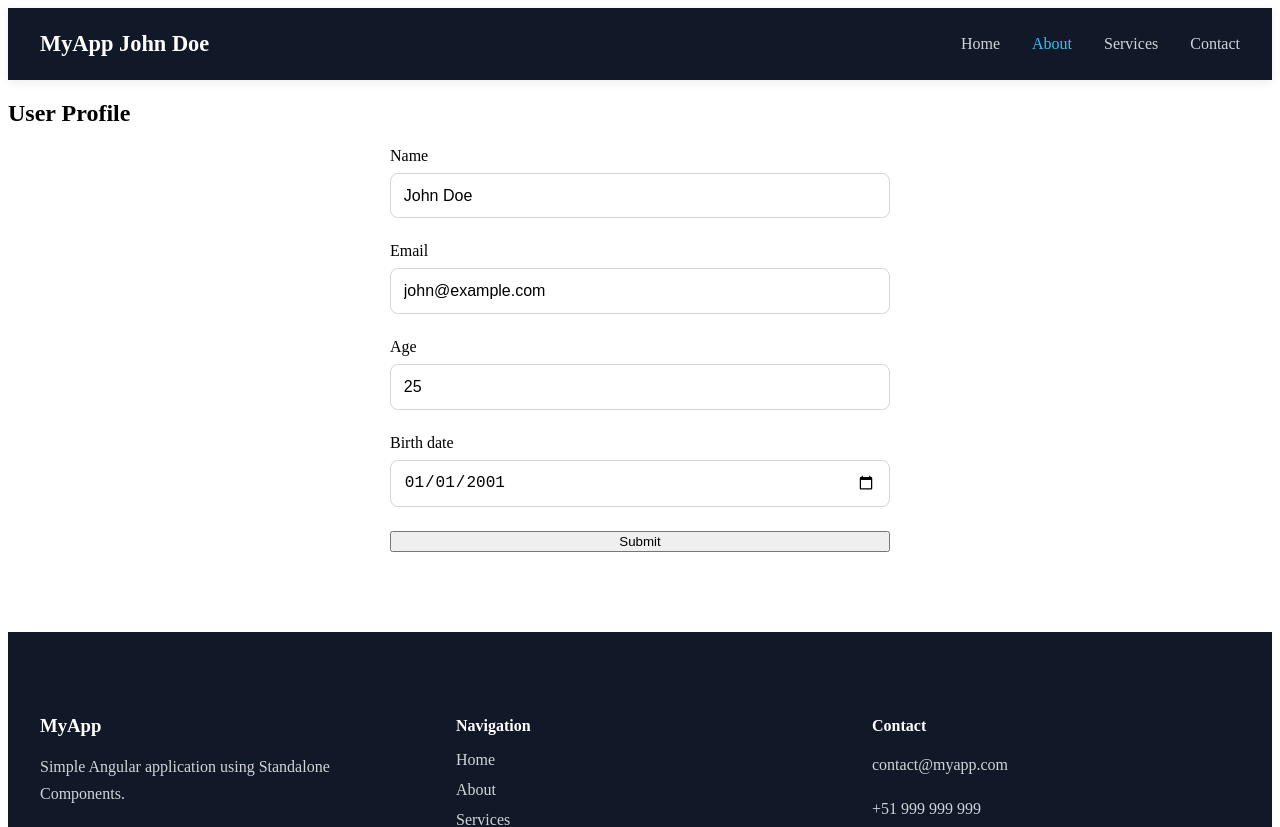
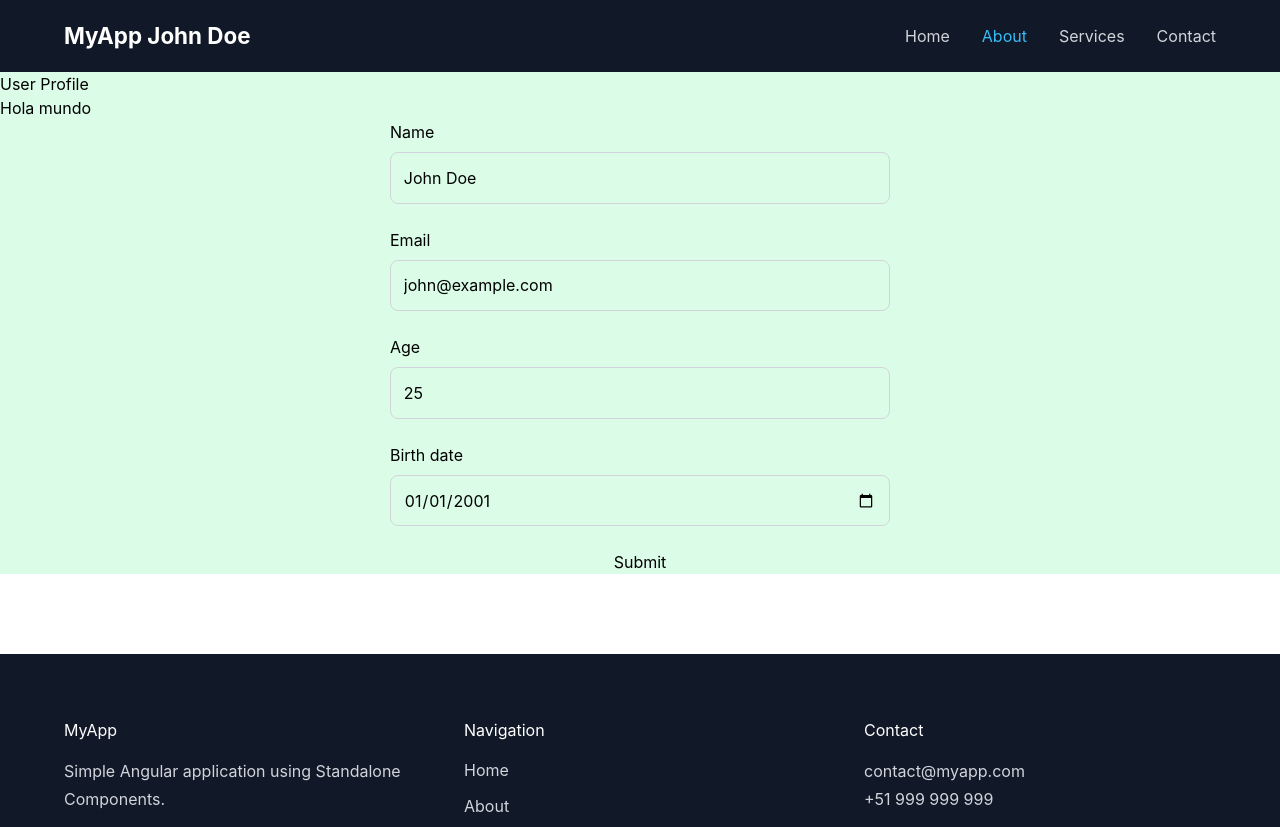
Before and after one commit to HotDogCoder/angular-class, an Angular app: page /about in a window 1280 px wide. Shown: the top 827 px of the page. Built offline with nearby package versions, Linux system fonts and the light colour scheme.

Commit message:
Auto commit at 2026-09-17 20:07:06

```diff
--- a/package.json
+++ b/package.json
@@ -20,8 +20,11 @@
     "@angular/platform-server": "^22.0.0",
     "@angular/router": "^22.0.0",
     "@angular/ssr": "^22.0.8",
+    "@tailwindcss/postcss": "^4.3.3",
     "express": "^5.1.0",
+    "postcss": "^8.5.28",
     "rxjs": "~7.8.0",
+    "tailwindcss": "^4.3.3",
     "tslib": "^2.3.0"
   },
   "devDependencies": {
--- a/src/app/pages/about/about.html
+++ b/src/app/pages/about/about.html
@@ -1,6 +1,10 @@
-<section class="about">
+<section class="about bg-green-100">
 
     <h1>User Profile</h1>
+
+    <p>Hola mundo</p>
+
+
 
     <app-user-form></app-user-form>
 
--- a/src/styles.scss
+++ b/src/styles.scss
@@ -1 +1,2 @@
 /* You can add global styles to this file, and also import other style files */
+@import "tailwindcss";
```
Also changed, not shown: .postcssrc.json (added), 1 other file (tests, documents, lock files or other folders).
